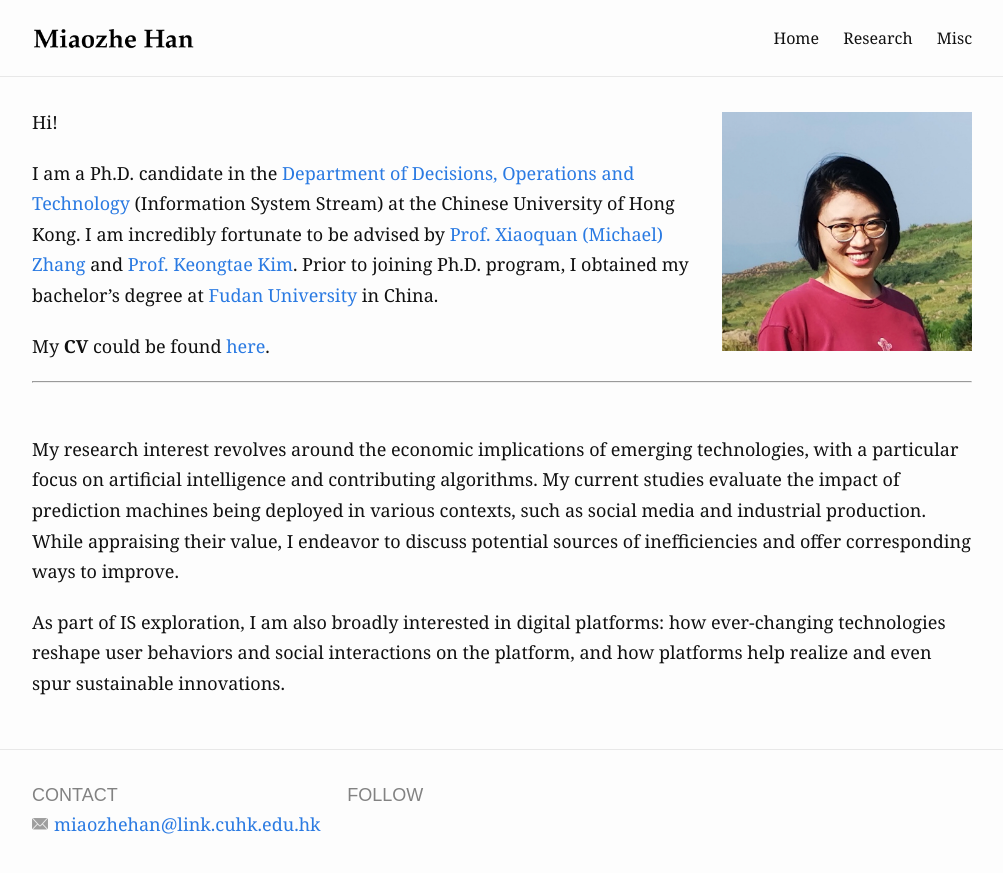
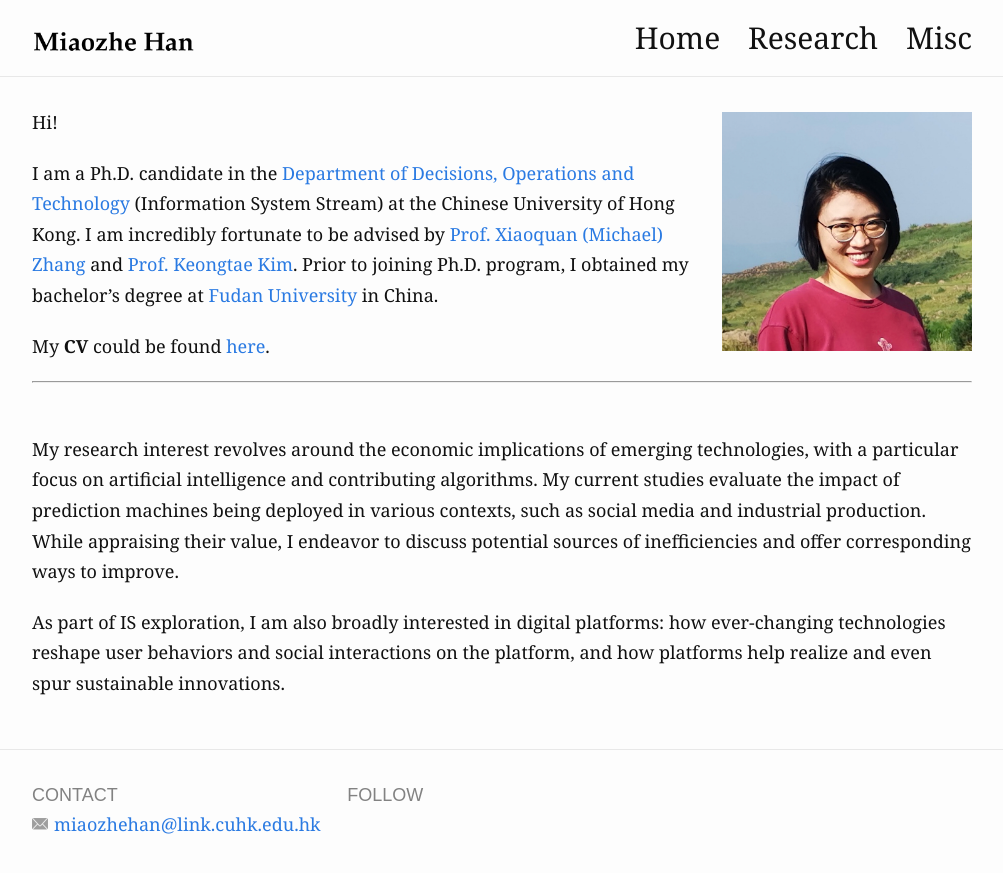
Before and after one commit to miaozhehan99/miaozhehan99.github.io, a Jekyll site: the page built from index.md, in a window 1280 px wide. Shown: the top 873 px of the page, without its empty margins (138-1141 px from the left). Built offline with Jekyll 4.4.1, drawn with Linux system fonts in a browser that asks for light colours.

Commit message:
Update _layout.scss

```diff
--- a/_sass/_layout.scss
+++ b/_sass/_layout.scss
@@ -18,7 +18,7 @@
 }
 
 .site-title {
-  font-size: 30px;
+  font-size: 50px;
   line-height: 56px;
   letter-spacing: -1px;
   float: left;
@@ -40,6 +40,7 @@
   z-index: 10;
   float: right;
   line-height: 56px;
+  font-size: 30px;
 
   .menu-icon {
     display: none;
@@ -72,6 +73,7 @@
       line-height: 0;
       padding-top: 4px;
       text-align: center;
+      font-size: 30px;
 
       background: #ffffff url($base-url + '/assets/img/menu.png') 6px 4px no-repeat;
       background-size: 26px 26px;
```
